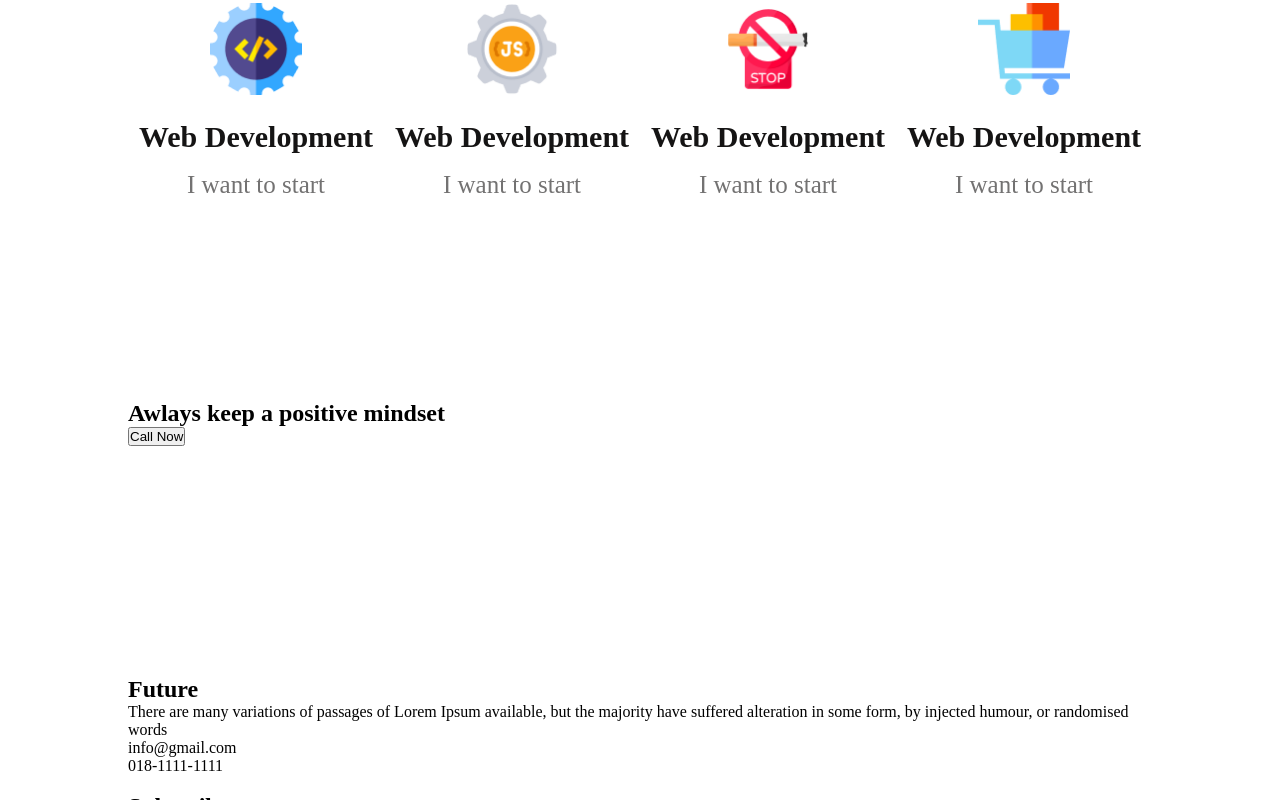
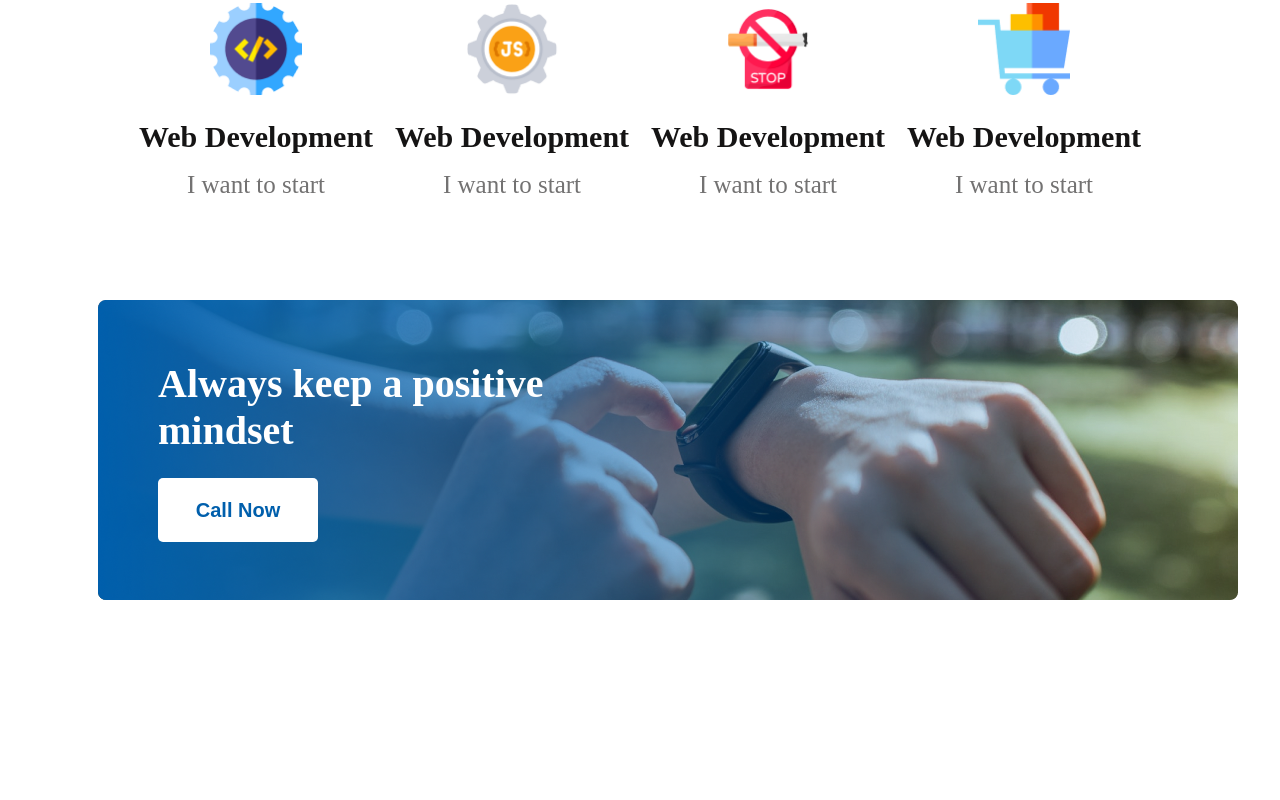
Before and after one commit to Toufiquer/2023-assignment-1, a plain HTML site: page index.html in a window 1280 px wide. Shown: the part 1980-2780 px from the top of the page. Drawn offline with Linux system fonts and the light colour scheme.

Commit message:
positive mindset

```diff
--- a/index.html
+++ b/index.html
@@ -98,8 +98,17 @@
     <!-- Positive Mind -->
     <section id="positive-mind">
       <div class="container">
-        <h2>Awlays keep a positive mindset</h2>
-        <button id="btn-lite">Call Now</button>
+        <div class="img">
+          <img class="watch" src="img/watch.png" alt="Watch" />
+          <img class="gradient" src="img/gradient1.png" alt="Gradient" />
+        </div>
+        <div class="content">
+          <h2>
+            Always keep a positive <br />
+            mindset
+          </h2>
+          <button class="btn btn-lite">Call Now</button>
+        </div>
       </div>
     </section>
     <!-- Positive Mind -->
--- a/style.css
+++ b/style.css
@@ -17,6 +17,21 @@ body {
   font-size: 20px;
   border-radius: 5px;
   border: 1px solid transparent;
+  background: #ffffff;
+  border-radius: 5px;
+  transition: all 0.2s ease-in-out;
+}
+.btn:hover {
+  cursor: pointer;
+}
+
+.btn-lite {
+  color: #005fac;
+}
+.btn-lite:hover {
+  color: #fff;
+  background-color: #005fac;
+  border: 1px solid #fff;
 }
 
 /* Header */
@@ -46,15 +61,6 @@ body {
   margin-top: 24px;
   margin-bottom: 32px;
 }
-#header .container .btn-lite {
-  color: #005fac;
-}
-#header .container .btn-lite:hover {
-  color: #fff;
-  background-color: #005fac;
-  cursor: pointer;
-  border: 1px solid #fff;
-}
 
 /* Failure */
 #failure {
@@ -81,7 +87,6 @@ body {
   width: 400px;
   margin-top: 120px;
 }
-
 #failure .details h2 {
   color: #151414;
   font-weight: 700;
@@ -117,7 +122,6 @@ body {
   min-height: 270px;
   margin-bottom: 130px;
 }
-
 #plans .container {
   margin-top: 50px;
 }
@@ -129,13 +133,11 @@ body {
   text-align: center;
   margin-bottom: 56px;
 }
-
 #plans .container .content {
   width: 25%;
   float: left;
   text-align: center;
 }
-
 #plans .container .content img {
   width: 92px;
   height: 92px;
@@ -155,3 +157,36 @@ body {
   line-height: 29px;
   color: #737272;
 }
+
+/* Positive Mined */
+#positive-mind {
+  width: 100%;
+}
+
+#positive-mind .container {
+  position: relative;
+  height: 300px;
+  margin: 0 auto;
+}
+#positive-mind .container img {
+}
+#positive-mind .container .img .watch,
+#positive-mind .container .img .gradient {
+  position: absolute;
+  left: -30px;
+  bottom: 0;
+}
+#positive-mind .container .content {
+  position: absolute;
+  left: 30px;
+  top: 60px;
+}
+#positive-mind .container .content h2 {
+  font-weight: 700;
+  font-size: 40px;
+  line-height: 47px;
+  color: #ffffff;
+}
+#positive-mind .container .content button {
+  margin-top: 24px;
+}
```
Also changed, not shown: img/gradient1.png (added), img/watch.png (added).
